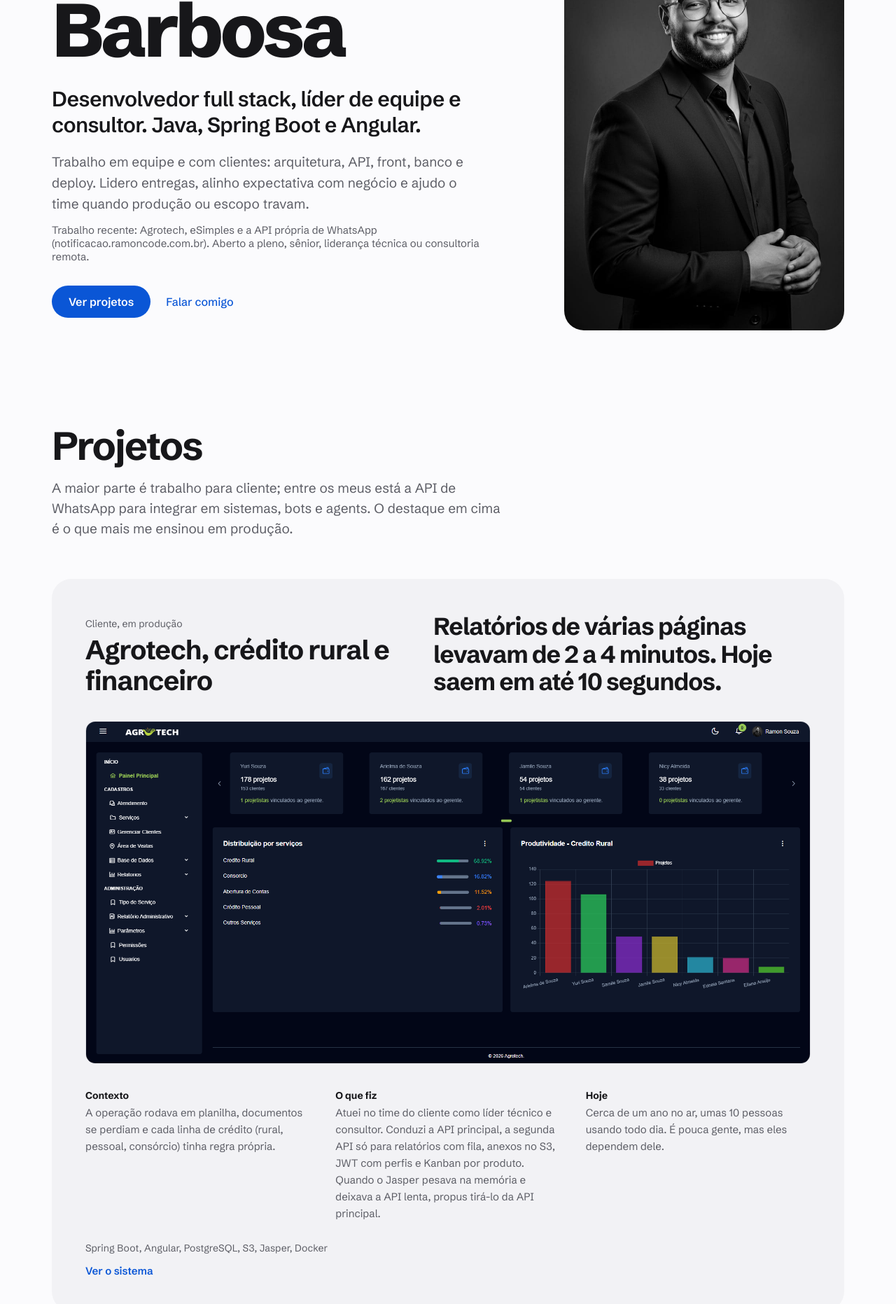
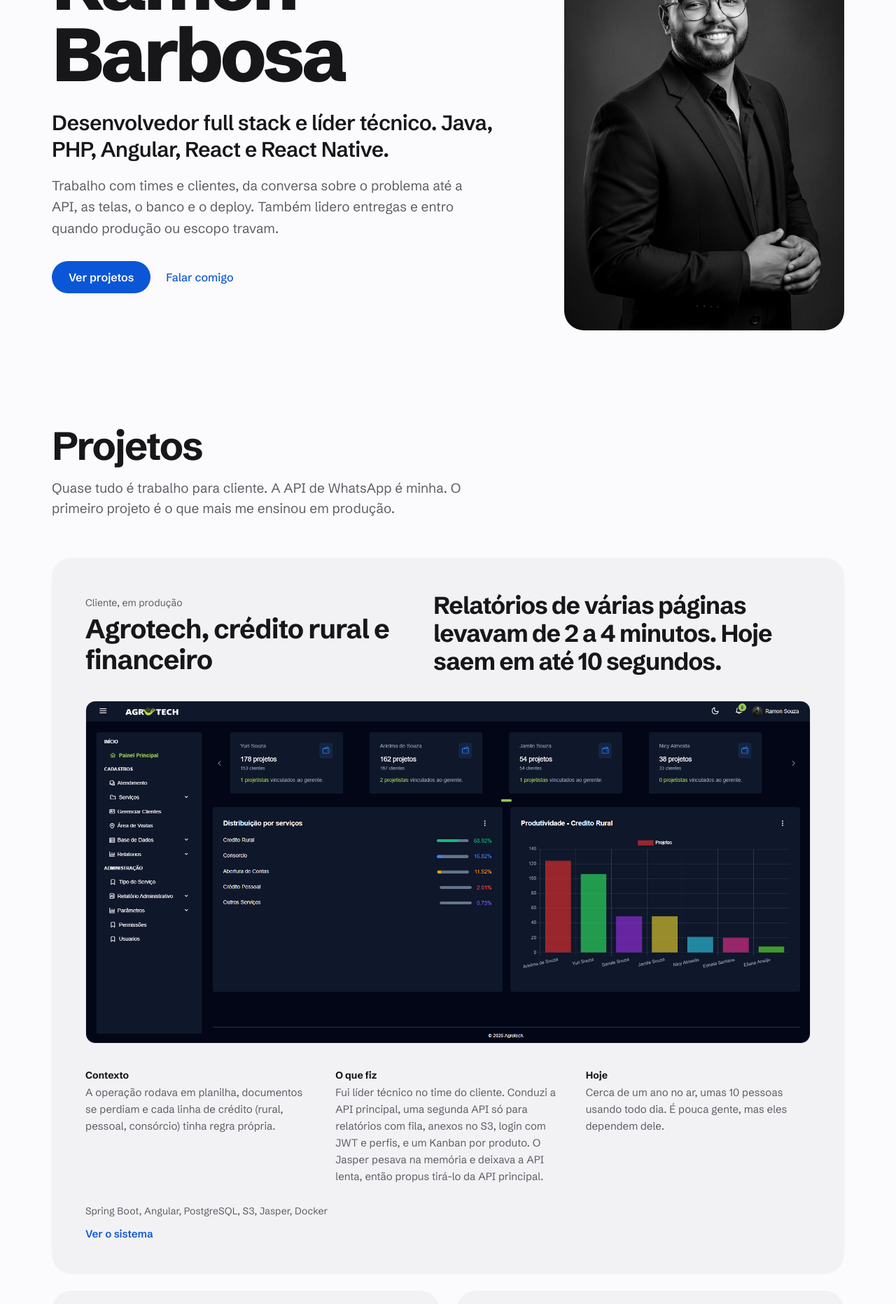
Before and after one commit to ramonbarbosdev/app-portfolio, an Angular app: page / in a window 1280 px wide. Shown: the part 260-2123 px from the top of the page at 70% size. Built offline with nearby package versions, Linux system fonts and the light colour scheme.

Commit message:
feat: novo ui

```diff
--- a/src/app/app.routes.ts
+++ b/src/app/app.routes.ts
@@ -1,5 +1,5 @@
 import { Routes } from '@angular/router';
-import { Layout } from './pages/layout/layout';
+import { Layout } from './pages/layout/layout.component';
 
 export const routes: Routes = [
     {
--- a/src/app/pages/layout/layout.ts
+++ b/src/app/pages/layout/layout.component.ts
@@ -39,8 +39,8 @@ type Theme = 'light' | 'dark';
 @Component({
   selector: 'app-layout',
   imports: [CommonModule],
-  templateUrl: './layout.html',
-  styleUrl: './layout.scss',
+  templateUrl: './layout.component.html',
+  styleUrl: './layout.component.scss',
 })
 export class Layout {
   menuOpen = false;
@@ -65,20 +65,20 @@ export class Layout {
 
   readonly hero = {
     name: 'Ramon Barbosa',
-    role: 'Desenvolvedor full stack, líder de equipe e consultor. Java, Spring Boot e Angular.',
+    role: 'Desenvolvedor full stack e líder técnico. Java, PHP, Angular, React e React Native.',
     lead:
-      'Trabalho em equipe e com clientes: arquitetura, API, front, banco e deploy. Lidero entregas, alinho expectativa com negócio e ajudo o time quando produção ou escopo travam.',
+      'Trabalho com times e clientes, da conversa sobre o problema até a API, as telas, o banco e o deploy. Também lidero entregas e entro quando produção ou escopo travam.',
     note:
-      'Trabalho recente: Agrotech, eSimples e a API própria de WhatsApp (notificacao.ramoncode.com.br). Aberto a pleno, sênior, liderança técnica ou consultoria remota.',
+      '',
     primaryCta: 'Ver projetos',
     secondaryCta: 'Falar comigo',
-    photo: "/assets/perfil.jpeg",
+    photo: '/assets/perfil.jpeg',
   };
 
   readonly casesIntro = {
     title: 'Projetos',
     lead:
-      'A maior parte é trabalho para cliente; entre os meus está a API de WhatsApp para integrar em sistemas, bots e agents. O destaque em cima é o que mais me ensinou em produção.',
+      'Quase tudo é trabalho para cliente. A API de WhatsApp é minha. O primeiro projeto é o que mais me ensinou em produção.',
   };
 
   readonly featured: FeaturedCase = {
@@ -89,8 +89,8 @@ export class Layout {
       'Relatórios de várias páginas levavam de 2 a 4 minutos. Hoje saem em até 10 segundos.',
     challenge:
       'A operação rodava em planilha, documentos se perdiam e cada linha de crédito (rural, pessoal, consórcio) tinha regra própria.',
-    solution:
-      'Atuei no time do cliente como líder técnico e consultor. Conduzi a API principal, a segunda API só para relatórios com fila, anexos no S3, JWT com perfis e Kanban por produto. Quando o Jasper pesava na memória e deixava a API lenta, propus tirá-lo da API principal.',
+      solution:
+      'Fui líder técnico no time do cliente. Conduzi a API principal, uma segunda API só para relatórios com fila, anexos no S3, login com JWT e perfis, e um Kanban por produto. O Jasper pesava na memória e deixava a API lenta, então propus tirá-lo da API principal.',
     result:
       'Cerca de um ano no ar, umas 10 pessoas usando todo dia. É pouca gente, mas eles dependem dele.',
     technologies: 'Spring Boot, Angular, PostgreSQL, S3, Jasper, Docker',
@@ -147,7 +147,7 @@ export class Layout {
       result:
         'Dá para montar a proposta e formalizar o serviço sem trocar de ferramenta.',
       technologies: 'Spring Boot, React, PostgreSQL',
-      link: 'https://nexfiscal.ramoncode.com.br/',
+      link: '',
       linkLabel: 'Abrir o NexFiscal',
     },
     {
```
Also changed, not shown: src/app/pages/layout/layout.component.html (renamed from src/app/pages/layout/layout.html), src/app/pages/layout/layout.component.scss (renamed from src/app/pages/layout/layout.scss), 1 other file (tests, documents, lock files or other folders).
